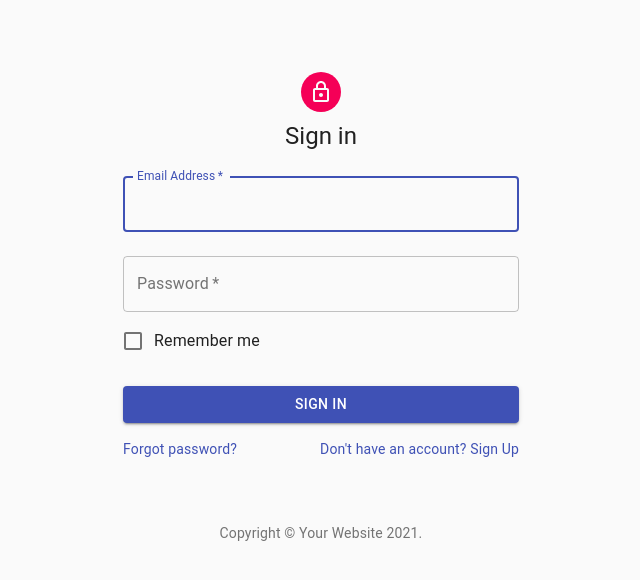
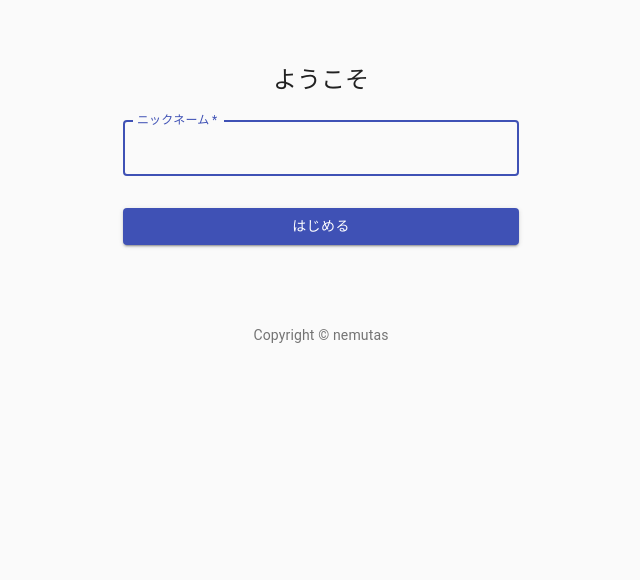
Before and after one commit to nemutas/idobatakaigi, a React (Create React App) app: page / in a window 1280 px wide. Shown: the top 580 px of the page, without its empty margins (319-959 px from the left). Built offline with nearby package versions, Linux system fonts and the light colour scheme.

Commit message:
サインインページの作りこみ

```diff
--- a/src/components/SignIn.tsx
+++ b/src/components/SignIn.tsx
@@ -1,55 +1,48 @@
 import React from 'react';
 import {
-	Avatar, Box, Button, Checkbox, Container, CssBaseline, FormControlLabel, Grid, Link, makeStyles,
-	TextField, Typography
+	Box, Button, Container, CssBaseline, Link, makeStyles, TextField, Typography
 } from '@material-ui/core';
-import LockOutlinedIcon from '@material-ui/icons/LockOutlined';
 
 function Copyright() {
 	return (
 		<Typography variant="body2" color="textSecondary" align="center">
 			{'Copyright © '}
-      <Link color="inherit" href="https://material-ui.com/">
-        Your Website
-      </Link>{' '}
-      {new Date().getFullYear()}
-      {'.'}
+			<Link
+				color="inherit"
+				href="https://github.com/nemutas/idobatakaigi"
+				target="_blank"
+				rel="noopener">
+				nemutas
+			</Link>
 		</Typography>
 	);
 }
 
-const useStyles = makeStyles((theme) => ({
+const useStyles = makeStyles(theme => ({
 	paper: {
 		marginTop: theme.spacing(8),
 		display: 'flex',
 		flexDirection: 'column',
-    alignItems: 'center',
-  },
-  avatar: {
-    margin: theme.spacing(1),
-    backgroundColor: theme.palette.secondary.main,
+		alignItems: 'center'
 	},
 	form: {
 		width: '100%', // Fix IE 11 issue.
-    marginTop: theme.spacing(1),
+		marginTop: theme.spacing(1)
 	},
 	submit: {
-    margin: theme.spacing(3, 0, 2),
-  },
+		margin: theme.spacing(3, 0, 2)
+	}
 }));
 
-export const SignIn:React.FC = () => {
+export const SignIn: React.FC = () => {
 	const classes = useStyles();
 
 	return (
 		<Container component="main" maxWidth="xs">
 			<CssBaseline />
 			<div className={classes.paper}>
-        <Avatar className={classes.avatar}>
-          <LockOutlinedIcon />
-        </Avatar>
 				<Typography component="h1" variant="h5">
-          Sign in
+					ようこそ
 				</Typography>
 				<form className={classes.form} noValidate>
 					<TextField
@@ -57,48 +50,19 @@ export const SignIn:React.FC = () => {
 						margin="normal"
 						required
 						fullWidth
-            id="email"
-            label="Email Address"
-            name="email"
-            autoComplete="email"
+						id="name"
+						label="ニックネーム"
+						name="name"
 						autoFocus
-          />
-          <TextField
-            variant="outlined"
-            margin="normal"
-            required
-            fullWidth
-            name="password"
-            label="Password"
-            type="password"
-            id="password"
-            autoComplete="current-password"
-          />
-          <FormControlLabel
-            control={<Checkbox value="remember" color="primary" />}
-            label="Remember me"
 					/>
 					<Button
 						type="submit"
 						fullWidth
 						variant="contained"
 						color="primary"
-            className={classes.submit}
-          >
-            Sign In
+						className={classes.submit}>
+						はじめる
 					</Button>
-          <Grid container>
-            <Grid item xs>
-              <Link href="#" variant="body2">
-                Forgot password?
-              </Link>
-            </Grid>
-            <Grid item>
-              <Link href="#" variant="body2">
-                {"Don't have an account? Sign Up"}
-              </Link>
-            </Grid>
-          </Grid>
 				</form>
 			</div>
 			<Box mt={8}>
@@ -106,4 +70,4 @@ export const SignIn:React.FC = () => {
 			</Box>
 		</Container>
 	);
-}
+};
```
Lines whose indentation alone changed are shown as unchanged.
